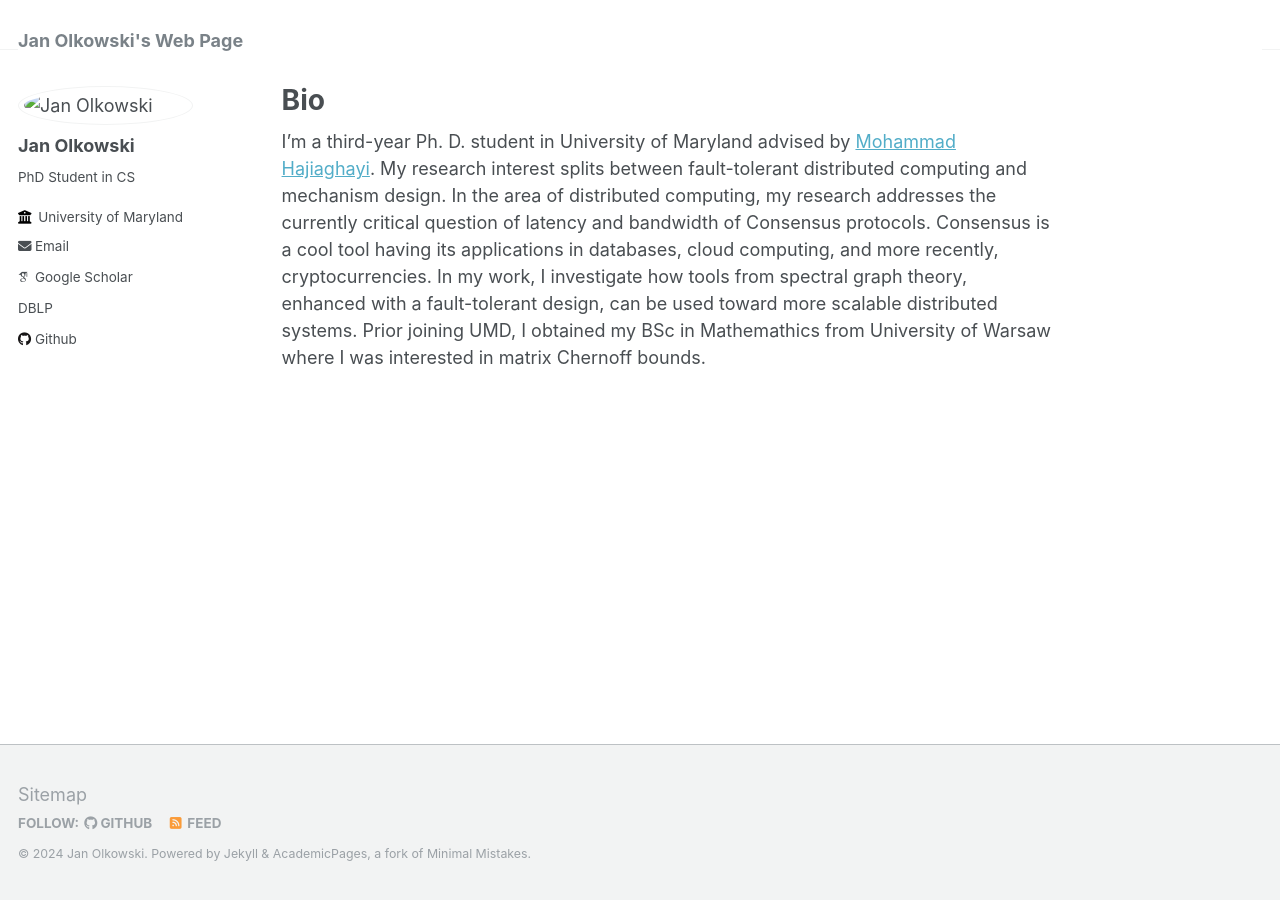
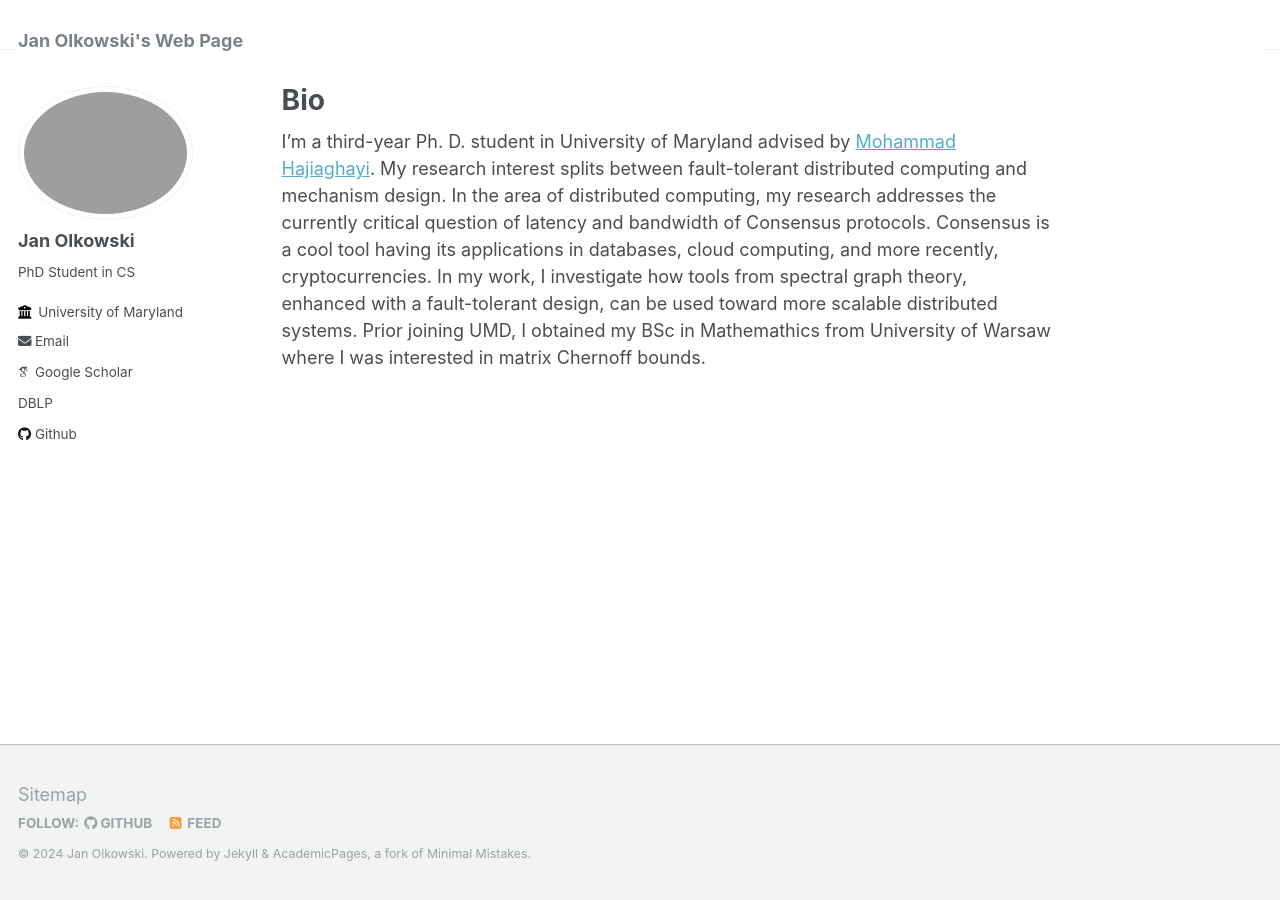
Before and after one commit to janolkowski/janolkowski.github.io, a Jekyll site: the page built from _pages/about.md, in a window 1280 px wide. Built offline with Jekyll 4.4.1, drawn with Linux system fonts in a browser that asks for light colours; some web fonts are replaced.

Commit message:
Image fixed.

```diff
--- a/_config.yml
+++ b/_config.yml
@@ -21,7 +21,7 @@ repository               : "janolkowski/janolkowski.github.io"
 #               Additional customization can be done by editing /_includes/author-profile.html
 author:
   # Biographic information
-  avatar           : "portret-the-mall.jpg"
+  avatar           : "portret-the-mall.png"
   name             : "Jan Olkowski"
   pronouns         : # example: "she/her"
   bio              : "PhD Student in CS"
```
Also changed, not shown: images/portret-the-mall.jpg (added), images/profile.png (deleted).
